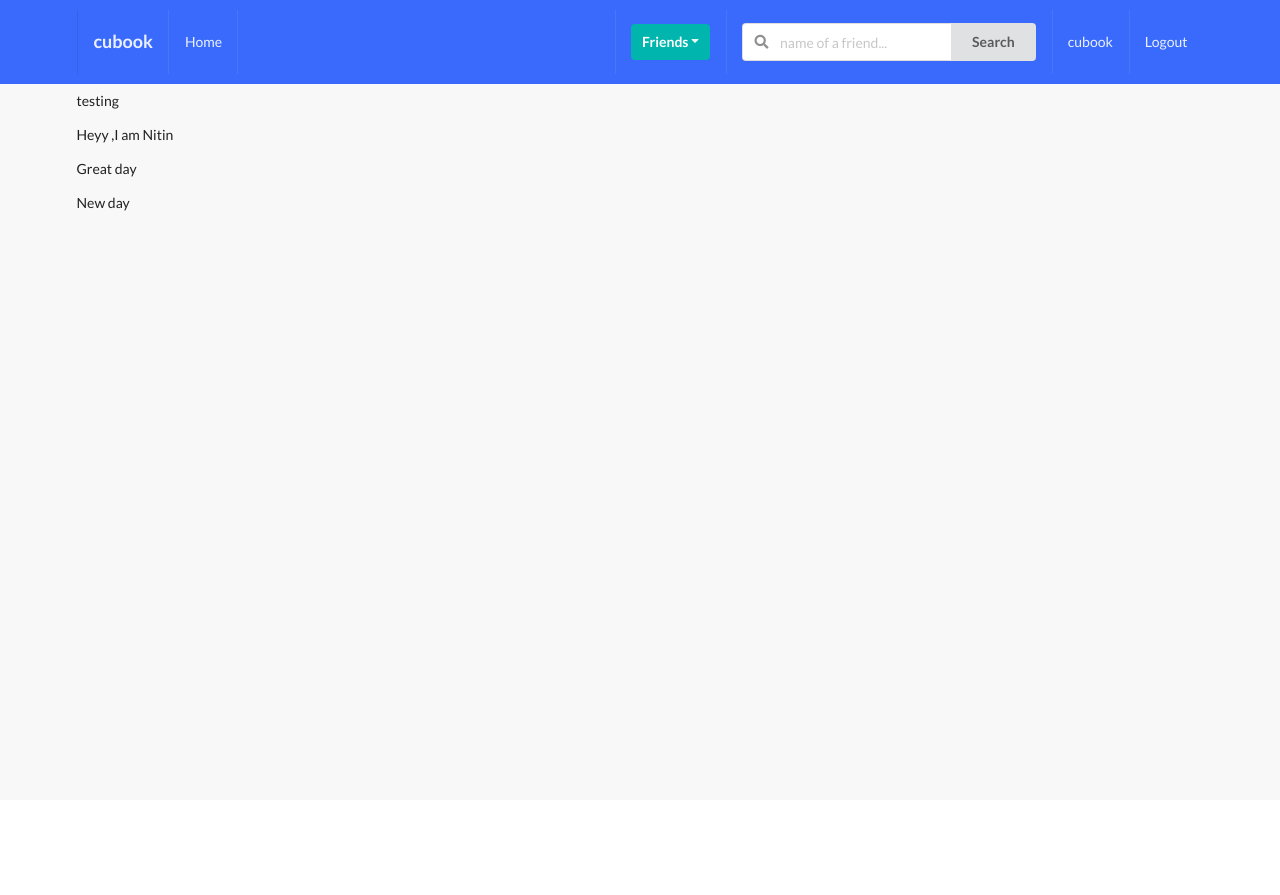
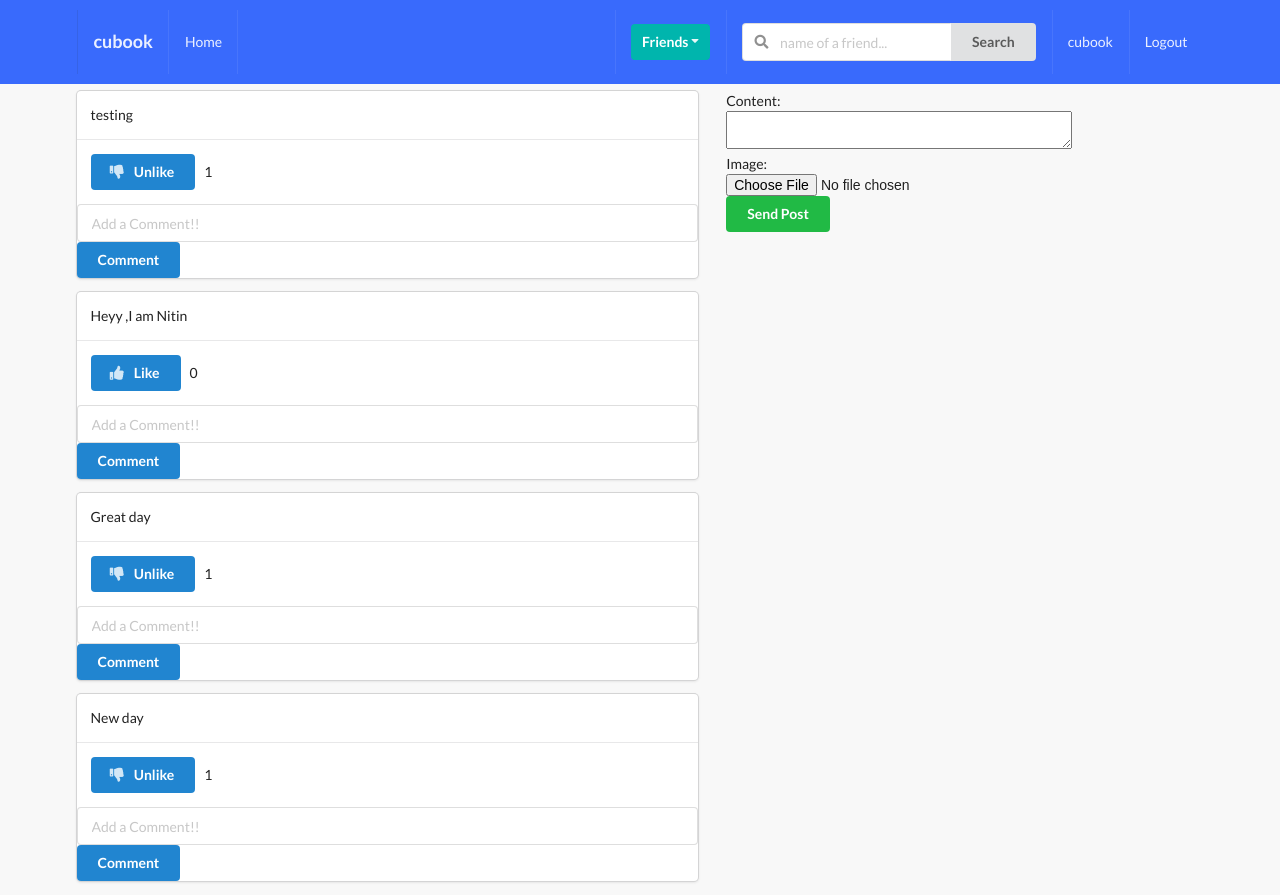
Before and after one commit to Nitin2806/cubook, a Django app: page /posts/ in a window 1280 px wide. Before the commit the page ends 211 px from the top, so only its background shows below. Run offline with Django 4.2, Linux system fonts and the light colour scheme; a user stored in the database is signed in; data comes from the database, SQL or seed files in the repository; both versions use the stored data as it was after the commit; some libraries are stand-ins or nearby versions.

```diff
--- /dev/null
+++ b/posts/forms.py
@@ -0,0 +1,15 @@
+from django import forms
+from .models import Post,Comment
+
+class PostModelForm(forms.ModelForm):
+    content = forms.CharField(widget=forms.Textarea(attrs={'rows':2}))
+    class Meta:
+        model=Post
+        fields = ('content','image')
+
+class CommentModelForm(forms.ModelForm):
+    body = forms.CharField(label='',
+                             widget=forms.TextInput(attrs={'placeholder':'Add a Comment!!'}))
+    class Meta:
+        model = Comment
+        fields=('body',)
--- a/posts/models.py
+++ b/posts/models.py
@@ -25,7 +25,7 @@ class Post(models.Model):
 
 class Comment(models.Model):
     user = models.ForeignKey(Profile, on_delete=models.CASCADE)
-    post = models.ForeignKey(Post,on_delete=models.CASCADE)
+    post = models.ForeignKey(Post ,on_delete=models.CASCADE)
     body = models.TextField(max_length = 300,blank=True)
     updated = models.DateTimeField(auto_now=True)
     created = models.DateTimeField(auto_now_add=True)
@@ -36,7 +36,6 @@ class Comment(models.Model):
 LIKE_CHOICES=(
     ('Like','Like'),
     ('Unlike','Unlike'),
-
 )
 class Like(models.Model):
     user = models.ForeignKey(Profile, on_delete=models.CASCADE)
--- a/posts/templates/posts/main.html
+++ b/posts/templates/posts/main.html
@@ -6,12 +6,43 @@ posts
 {% block content %}
 <div class="ui grid">
     <div class="row ">
-        <div class="eleven wide column">
+        <div class="nine wide column">
+            {% for obj in qs %}
+                   <div class="ui fluid card">
+                       <div class="content">
+                           {{obj.content}}
+                        </div>
+                        <div class="content">
+                            <form action="{% url 'posts:like-post-view' %}" method="POST">
+                                {% csrf_token %}
+                                <input type="hidden" name="post_id" value ={{obj.id}}>
+                                <button type="submit" class="ui primary button ">
 
+                                    {% if profile not in obj.liked.all %}
+                                          <i class="thumbs up icon"></i>&nbsp;Like
+                                    {% else %}
+                                          <i class="thumbs down icon"></i>&nbsp;Unlike
+                                    {% endif %}
+
+                                </button>
+                                &nbsp;{{obj.num_likes}}
+                            </form>
+                        </div>
+                          <form action="" method="POST" class="ui form">
+                          {% csrf_token %}
+                          <input type="hidden" name="post_id" value={{obj.id}}>
+                          {{c_form}}
+                          <button class="ui primary button">Comment</button>
+                    </div>
+            {% endfor %}
+        </div>
+        <div class="four wide column">
+            <form action="" method="POST" class="ui form" enctype="multipart/form-data">
+                {% csrf_token %}
+                {{p_form}}
+                <button type='submit' class='ui button positive'>Send Post</button>
+            </form>
         </div>
     </div>
 </div>
-{% for obj in qs %}
-   <p>{{obj.content}}</p>
-{% endfor %}
 {% endblock content %}
--- a/posts/urls.py
+++ b/posts/urls.py
@@ -1,8 +1,10 @@
 from django.urls import path
-from .views import post_comment_create_and_list_view
+from .views import post_comment_create_and_list_view,like_unlike_post
 
 app_name='posts'
 
 urlpatterns=[
     path('',post_comment_create_and_list_view,name='main-post-view'),
+    path('liked/',like_unlike_post,name='like-post-view'),
+
 ]
--- a/posts/views.py
+++ b/posts/views.py
@@ -1,12 +1,58 @@
-from django.shortcuts import render
-from .models import Post
+from django.shortcuts import render,redirect
+from .models import Post,Like
+from profiles.models import Profile
+from .forms import PostModelForm,CommentModelForm
+
 
 # Create your views here.
 def post_comment_create_and_list_view(request):
-    qs=Post.objects.all()
+    qs = Post.objects.all()
+    profile = Profile.objects.get(user=request.user)
+
+    # Post comment form
+    p_form = PostModelForm(request.POST or None ,request.FILES or None)
+    c_form = CommentModelForm(request.POST or None)
+
+    profile = Profile.objects.get(user=request.user)
+
+
+    if p_form.is_valid():
+        instance= p_form.save(commit=False)
+        instance.author=profile
+        instance.save()
+        p_form=PostModelForm()
 
     context={
         'qs': qs,
+        'profile': profile,
+        'p_form':p_form,
+        'c_form':c_form,
     }
+    return render(request,'posts/main.html',context)
 
-    return render(request,'posts/main.html',context)
+def like_unlike_post(request):
+    user = request.user
+    if request.method=="POST":
+        post_id=request.POST.get('post_id')
+        post_obj=Post.objects.get(id=post_id)
+        profile=Profile.objects.get(user=user)
+
+        if profile in post_obj.liked.all():
+            post_obj.liked.remove(profile)
+        else:
+            post_obj.liked.add(profile)
+
+        like,created=Like.objects.get_or_create(user=profile,post_id=post_id)
+
+        if not created:
+            if like.value=='Like':
+                like.value='Unlike'
+            else:
+                like.value='Like'
+        else:
+            like.value='Like'
+
+            post_obj.save()
+            like.save()
+
+    return redirect('posts:main-post-view')
--- a/profiles/models.py
+++ b/profiles/models.py
@@ -51,10 +51,10 @@ class Profile(models.Model):
         ex=False
         if self.first_name and self.last_name:
             to_slug = slugify(str(self.first_name) + " " + str(self.last_name))
-            ex = Profile.objects.filter(self=to_slug).exists()
+            ex = Profile.objects.filter(slug=to_slug).exists()
             while ex:
                 to_slug = slugify(to_slug + " " + str(get_random_code()))
-                ex = Profile.objects.filter(self=to_slug).exists()
+                ex = Profile.objects.filter(slug=to_slug).exists()
         else:
              to_slug = str(self.user)
         self.slug = to_slug
--- a/profiles/signals.py
+++ b/profiles/signals.py
@@ -5,8 +5,6 @@ from .models import Profile,Relationship
 
 @receiver(post_save,sender=User)
 def post_save_create_profile(sender,instance , created, **kwargs):
-    #print('sender',sender)
-    #print('instance',instance)
     if created:
         Profile.objects.create(user=instance)
 
```
Also changed, not shown: db.sqlite3.
